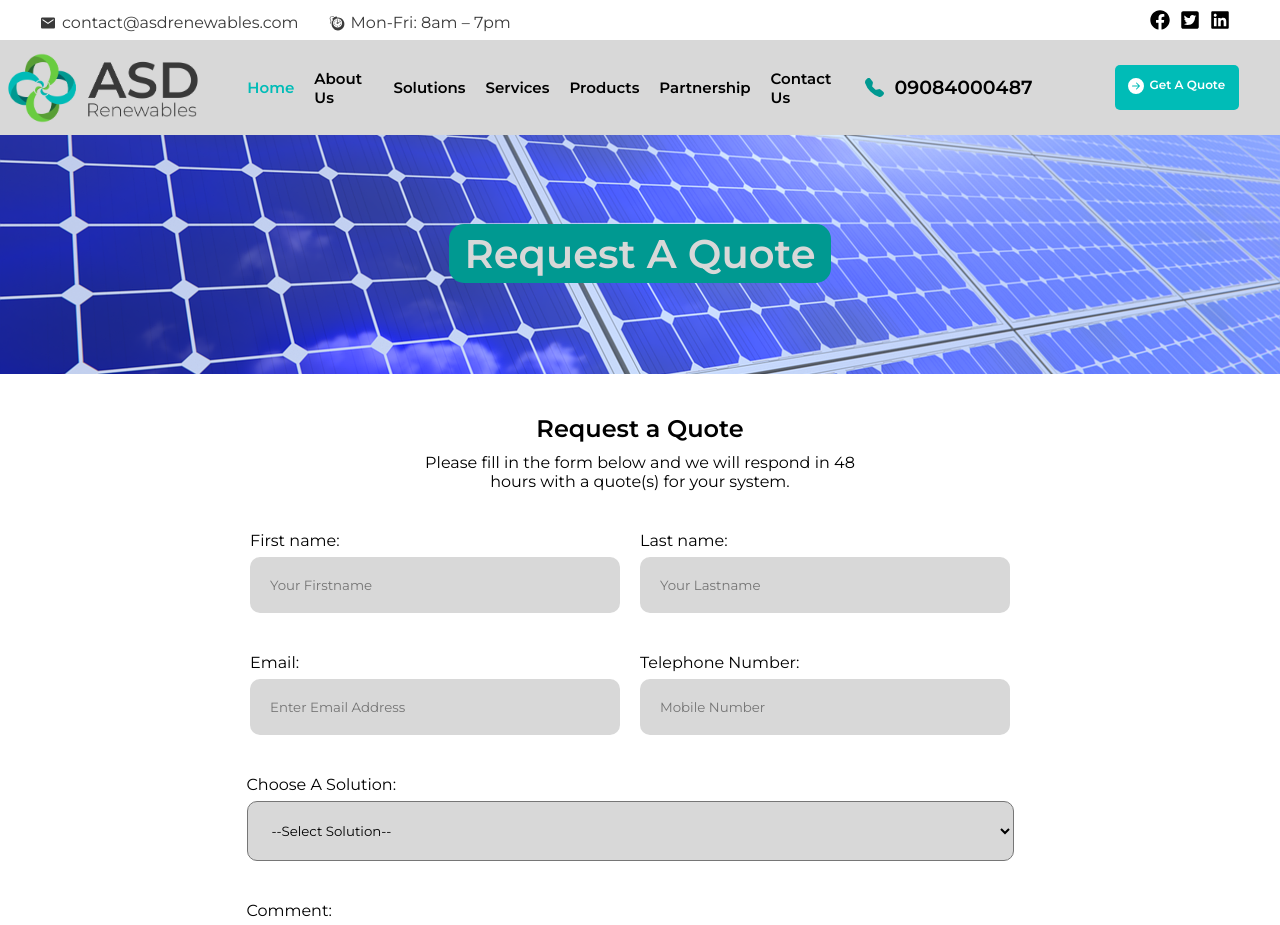
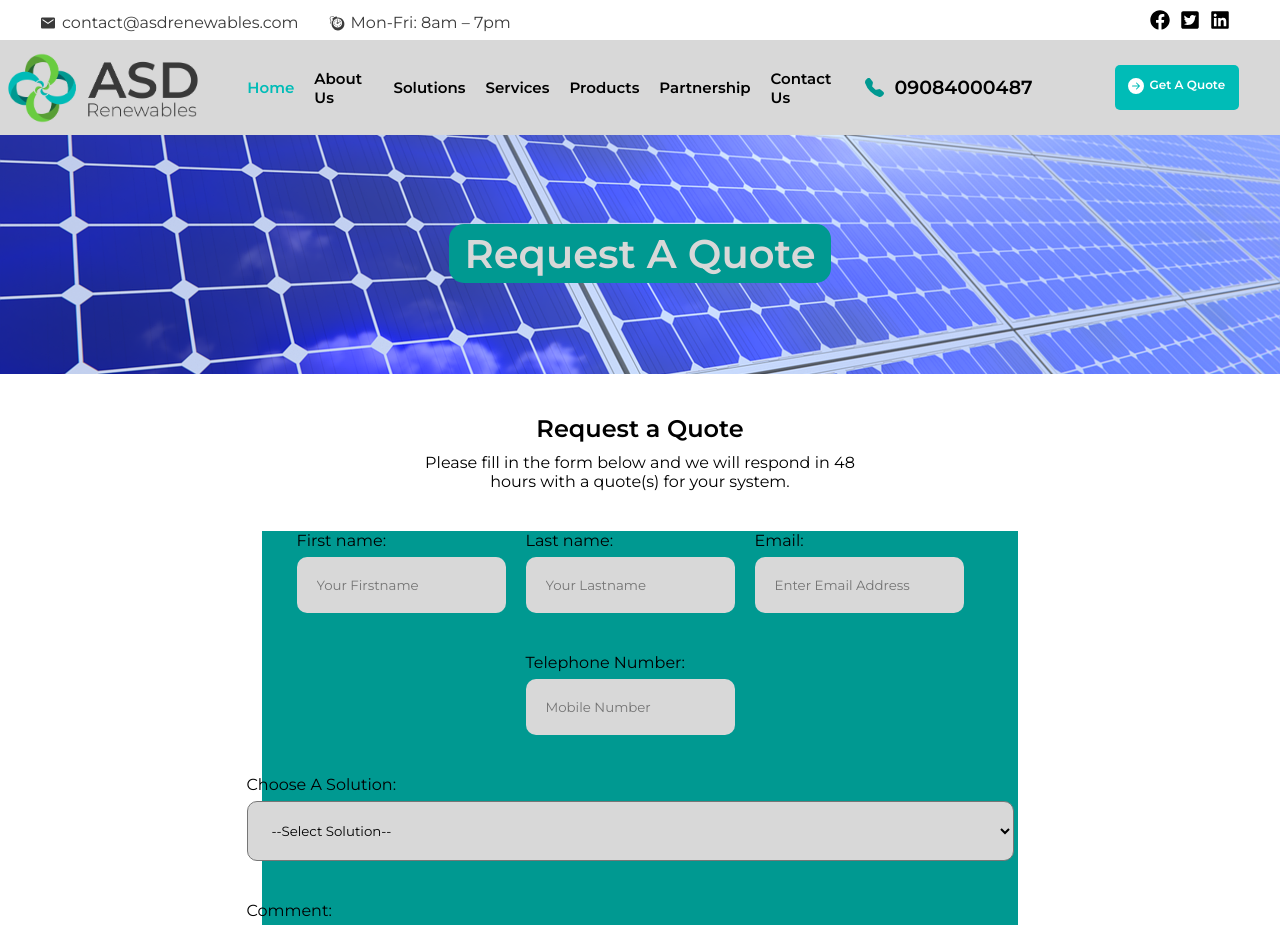
Before and after one commit to layiwola008/asdrenewable, a Next.js app: page /asd-renewables/quote in a window 1280 px wide. Shown: the top 925 px of the page. Built offline with nearby package versions, Linux system fonts and the light colour scheme.

Commit message:
Page shift error fixed

```diff
--- a/pages/index.js
+++ b/pages/index.js
@@ -15,11 +15,7 @@ const Home = () => {
 
       <Whyus />
 
-      <Whysolar />
 
-      <Energyforms />
-
-      <Community />
     </>
   );
 };
--- a/styles/quote.css
+++ b/styles/quote.css
@@ -2,6 +2,8 @@
   width: 70%;
   padding: 0;
   margin-bottom: 40px;
+  background-color: #009991;
+  box-sizing: border-box;
 }
 .quote__desc {
   text-align: center;
@@ -19,48 +21,49 @@
   flex-direction: column;
   align-items: center;
   justify-content: center;
+  box-sizing: border-box;
 }
-form div {
+.form div {
   width: 100%;
   display: flex;
   flex-wrap: wrap;
   align-items: center;
   justify-content: center;
+  box-sizing: border-box;
 }
-form span {
+.form span {
   display: flex;
   flex-direction: column;
   margin-bottom: 40px;
 }
-form span input {
-  width: 370px;
+.form span input {
   margin: -12px 20px 0 0;
   padding: 20px;
   background-color: #d8d8d8;
   border: none;
   border-radius: 10px;
 }
-form span input:focus {
+.form span input:focus {
   outline: none;
 }
-form span select {
+.form span select {
   margin: -12px 20px 0 0;
   padding: 20px;
   background-color: #d8d8d8;
   width: 767px;
   border-radius: 10px;
 }
-form span textarea {
+.form span textarea {
   margin: -12px 20px 0 0;
   padding: 10px;
   width: 767px;
   background-color: #d8d8d8;
   border-radius: 10px;
 }
-form span textarea:focus {
+.form span textarea:focus {
   outline: none;
 }
-form span label {
+.form span label {
   margin: 0 0;
 }
 .quote__form__container .button {
@@ -90,25 +93,25 @@ form span label {
 }
 /*Ipad Mini, Ipad, Ipad Air*/
 @media only screen and (max-width: 898px) {
-  form span input {
+  .form span input {
     width: 350px;
   }
-  form span select {
+  .form span select {
     width: 720px;
   }
-  form span textarea {
+  .form span textarea {
     width: 720px;
   }
 }
 /*Samsung Galaxy and others*/
 @media only screen and (max-width: 466px) {
-  form span input {
+  .form span input {
     width: 360px;
   }
-  form span select {
+  .form span select {
     width: 360px;
   }
-  form span textarea {
+  .form span textarea {
     width: 360px;
   }
   .quote__form__container .button {
```
